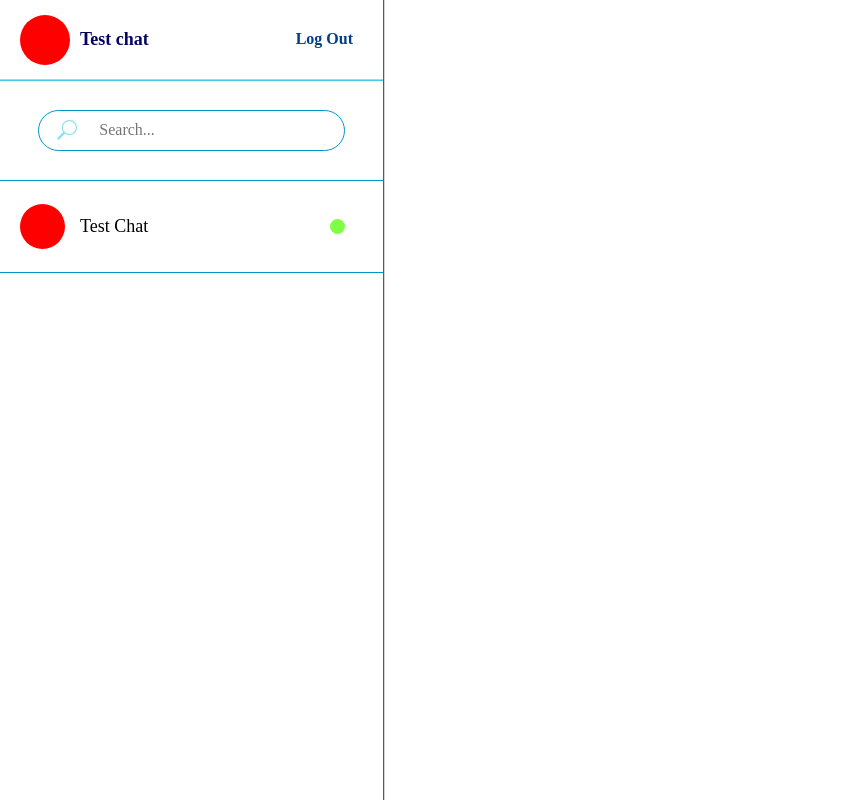
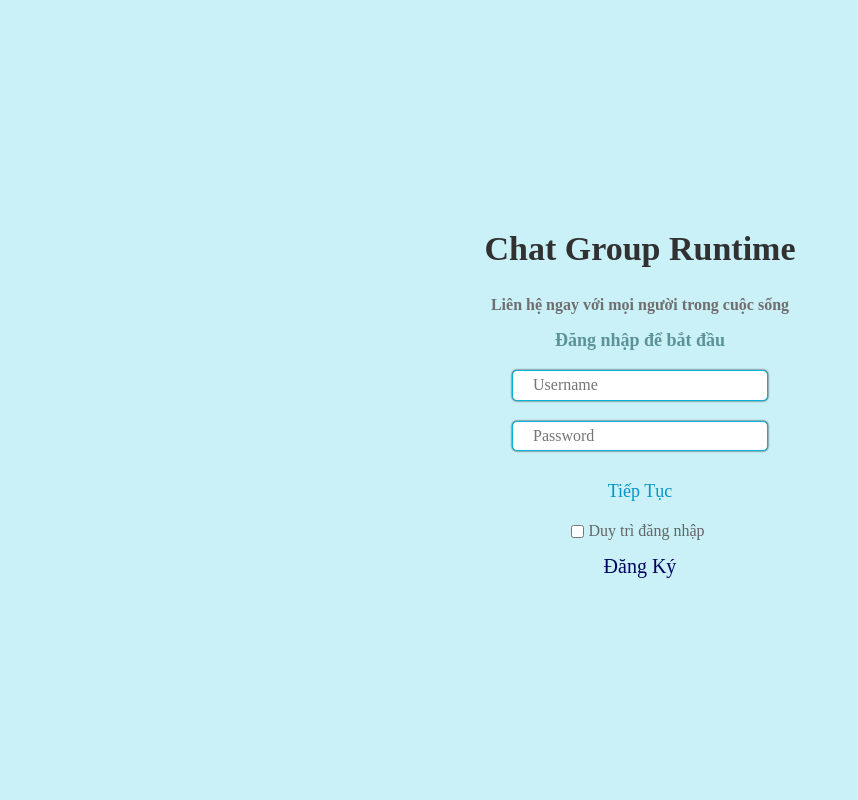
Before and after one commit to agneskrivers/chat-group-runtime, a React app in the folder client/: page / in a window 1280 px wide. Shown: the whole page, without its empty margins (0-858 px from the left). Built offline with nearby package versions, Linux system fonts and the light colour scheme.

Commit message:
Default State isLogin

```diff
--- a/client/src/components/App/App.tsx
+++ b/client/src/components/App/App.tsx
@@ -7,7 +7,7 @@ import Signup from '../Signup/index';
 import Home from '../Home/index';
 
 const App: FunctionComponent = () => {
-    const [isLogin, setIsLogin] = useState(true);
+    const [isLogin, setIsLogin] = useState(false);
     const [user, setUsers] = useState(null);
 
     return (
```
